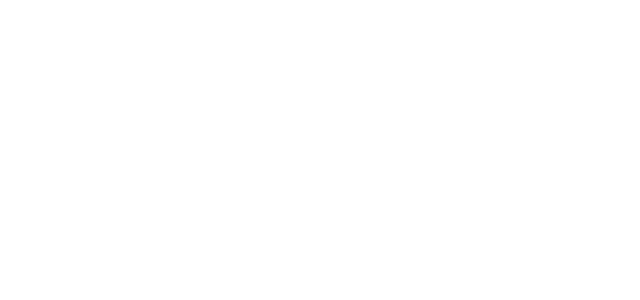
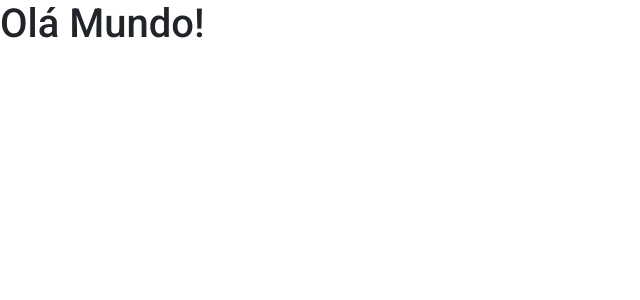
Before and after one commit to DrBooleani/Blogging, an Angular app in the folder blog-client/: page / in a window 1280 px wide. Shown: the top 300 px of the page, without its empty margins (0-640 px from the left). Built offline with nearby package versions, Linux system fonts and the light colour scheme.

Commit message:
feat: styles

```diff
--- a/blog-client/angular.json
+++ b/blog-client/angular.json
@@ -52,9 +52,12 @@
               }
             ],
             "styles": [
+              "node_modules/bootstrap/dist/css/bootstrap.min.css",
               "src/styles.css"
             ],
-            "scripts": []
+            "scripts": [
+              "node_modules/bootstrap/dist/js/bootstrap.min.js"
+            ]
           },
           "configurations": {
             "production": {
--- a/blog-client/package.json
+++ b/blog-client/package.json
@@ -16,6 +16,7 @@
     "@angular/platform-browser": "^19.2.0",
     "@angular/platform-browser-dynamic": "^19.2.0",
     "@angular/router": "^19.2.0",
+    "bootstrap": "^5.3.3",
     "rxjs": "~7.8.0",
     "tslib": "^2.3.0",
     "zone.js": "~0.15.0"
--- a/blog-client/src/app/app.component.ts
+++ b/blog-client/src/app/app.component.ts
@@ -5,6 +5,7 @@
   selector: 'app-root',
   imports: [RouterOutlet],
   template: `
+  <h1>Olá Mundo!</h1>
     <router-outlet />
   `,
   styles: [],
--- a/blog-client/src/styles.css
+++ b/blog-client/src/styles.css
@@ -1 +1,20 @@
-/* You can add global styles to this file, and also import other style files */
+@import url("https://fonts.googleapis.com/css2?family=Roboto:ital,wght@0,100;0,300;0,400;0,500;0,700;0,900;1,100;1,300;1,400;1,500;1,700;1,900&family=Source+Sans+3:ital,wght@0,200..900;1,200..900&display=swap");
+
+* {
+  margin: 0;
+  padding: 0;
+  box-sizing: border-box;
+}
+
+html,
+body {
+  width: 100%;
+  height: 100%;
+  overflow-x: hidden;
+  font-family: var(--font-primary);
+}
+
+:root {
+  --font-primary: "Roboto", sans-serif;
+  --font-input: "Source Sans 3", sans-serif;
+}
```
Also changed, not shown: 1 other file (tests, documents, lock files or other folders).
